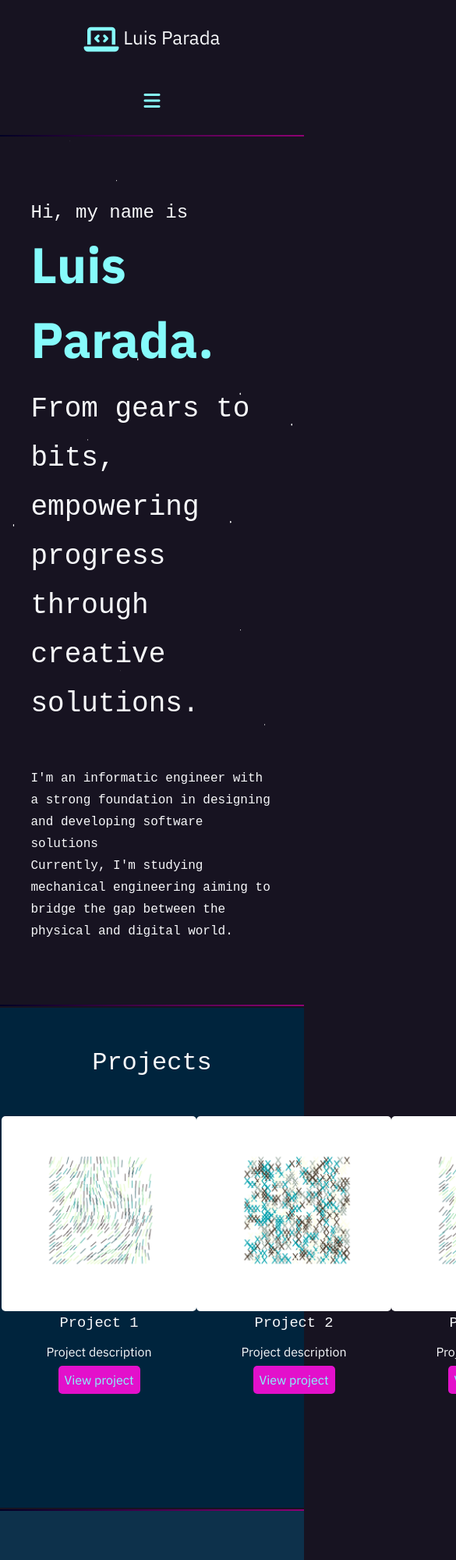
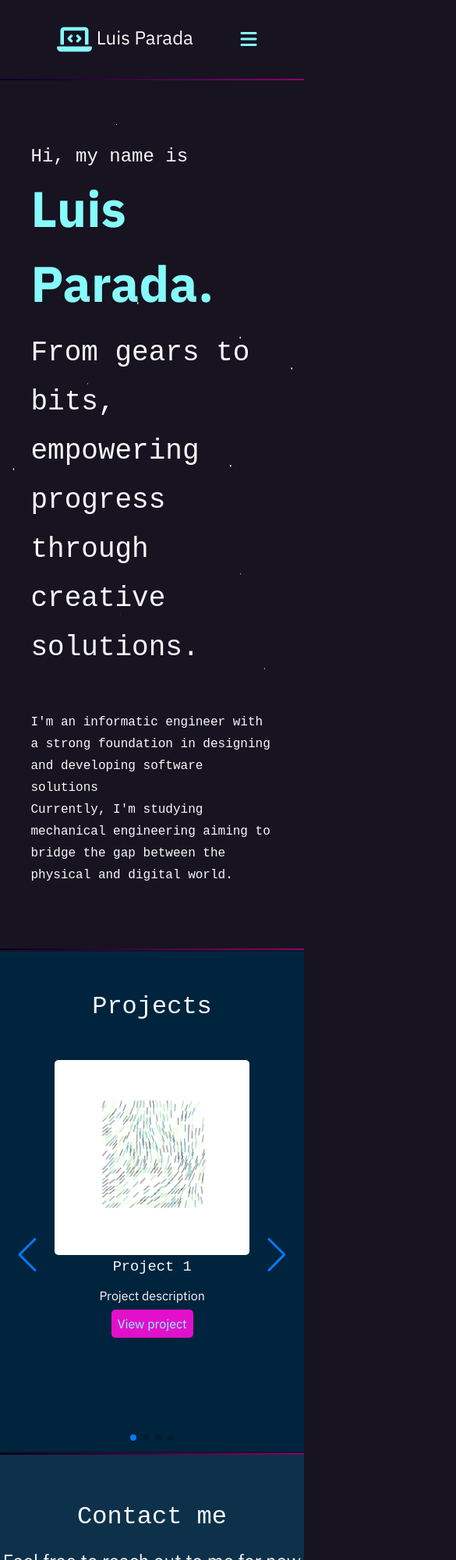
Before and after one commit to LuijoParada/LuijoParada.github.io, a plain HTML site: page index.html in a window 390 px wide. Shown: the top 2000 px of the page at 78% size, 585 px wide, since content can reach past the window. Drawn offline with nearby package versions, Linux system fonts and the light colour scheme; a web font is replaced by a local one.

Commit message:
swiper 2.0

```diff
--- a/estilo.css
+++ b/estilo.css
@@ -182,10 +182,11 @@ nav a:hover *, nav [class*="fa-"]:hover {
     margin: 2px auto;
 }
 .proyectos{
-
-    display: grid;
+    width: 95%;
+    margin: auto;
+    /* display: grid;
     justify-content: space-evenly;
-    grid-template: 1fr / 1fr 1fr 1fr;
+    grid-template: 1fr / 1fr 1fr 1fr; */
 }
 
 .content-pro h2{
@@ -200,6 +201,11 @@ nav a:hover *, nav [class*="fa-"]:hover {
     height: 500px;
 
 }
+.swiper {
+    width: 100%;
+    height: 500px;
+
+  }
 .project img {
     width: 300px;
     height: 300px;
@@ -304,7 +310,18 @@ footer p {
     }
 }
 @media (max-width: 1110px )   {
+    nav ul {
+        list-style-type: none;
+        margin: 0 100px;
+        padding: 0;
+        display: flex;
+        flex-flow: row;
+        justify-content: center;
+        align-items: center;
+        gap: 3rem;
+        font-family: var(--mono);
 
+    }
     #menu{
         display:inline;
     }
--- a/functions.js
+++ b/functions.js
@@ -25,7 +25,6 @@ setTimeout(function(){writer(palabras2, parrafo2)},2000)
 
 
 var drop = document.querySelector(".menu-mobile");
-console.log(drop)
 
 menu.addEventListener("click", (event) =>{
 
--- a/index.html
+++ b/index.html
@@ -12,8 +12,13 @@
      rel="stylesheet">
      <script src="https://kit.fontawesome.com/ccc5de1980.js" crossorigin="anonymous"></script>
      <link href="https://fonts.googleapis.com/css2?family=IBM+Plex+Sans+Condensed:ital,wght@0,100;0,200;0,300;0,400;0,500;0,600;0,700;1,100;1,200;1,300;1,400;1,500;1,600;1,700&family=IBM+Plex+Sans:ital,wght@0,100;0,200;0,300;0,400;0,500;0,600;0,700;1,100;1,200;1,300;1,400;1,500;1,600;1,700&family=Oxygen+Mono&family=Rubik+Mono+One&display=swap" rel="stylesheet">
+
+     <link rel="stylesheet" href="https://cdn.jsdelivr.net/npm/swiper@11/swiper-bundle.min.css"/>
+
+
+
 </head>
-<body>
+<body >
     <nav>
         <ul>
             <li><h1><a href="index.html"><span class="fa-solid fa-laptop-code" aria-hidden="true"></span> <span> Luis Parada</span></a></h1></li>
@@ -66,26 +71,55 @@
 
     <section  class="content-pro" id="projects">
         <h2>Projects</h2>
-
         <div class="proyectos" >
+            <div class="swiper">
+                <!-- Additional required wrapper -->
+                <div class="swiper-wrapper">
+                  <!-- Slides -->
+                    <div class="swiper-slide">
                         <div class="project">
                             <img src="img/descarga (9).png" alt="Project 1">
                             <h3>Project 1</h3>
                             <p>Project description</p>
                             <a href="#" class="button">View project</a>
                         </div>
+                    </div>
+                    <div class="swiper-slide">
                         <div class="project">
                             <img src="img/descarga (7).png" alt="Project 2">
                             <h3>Project 2</h3>
                             <p>Project description</p>
                             <a href="#" class="button">View project</a>
                         </div>
+                    </div>
+                    <div class="swiper-slide">
                         <div class="project">
                             <img src="img/descarga (9).png" alt="Project 3">
                             <h3>Project 3</h3>
                             <p>Project description</p>
                             <a href="#" class="button">View project</a>
                         </div>
+                    </div>
+                    <div class="swiper-slide">
+                        <div class="project">
+                            <img src="img/descarga (9).png" alt="Project 3">
+                            <h3>Project 4</h3>
+                            <p>Project description</p>
+                            <a href="#" class="button">View project</a>
+                        </div>
+                    </div>
+                </div>
+                <!-- If we need pagination -->
+                <div class="swiper-pagination"></div>
+
+                <!-- If we need navigation buttons -->
+                <div class="swiper-button-prev"></div>
+                <div class="swiper-button-next"></div>
+
+                <!-- If we need scrollbar -->
+                <!-- <div class="swiper-scrollbar"></div> -->
+              </div>
+
         </div>
     </section>
 
@@ -114,6 +148,9 @@
         <p><small>&copy; 2024 Luis Parada. All right reserved</small></p>
     </footer>
     <script src="functions.js"></script>
+    <script type="module" src="swiper.js"></script>
+
     <script src="net.js"></script>
+
 </body>
 </html>
--- /dev/null
+++ b/scrollbar.js
@@ -0,0 +1,6 @@
+document.addEventListener("DOMContentLoaded", function() {
+    OverlayScrollbars(document.querySelectorAll('body'), {
+
+
+    });
+});
```
Lines whose indentation alone changed are shown as unchanged.
